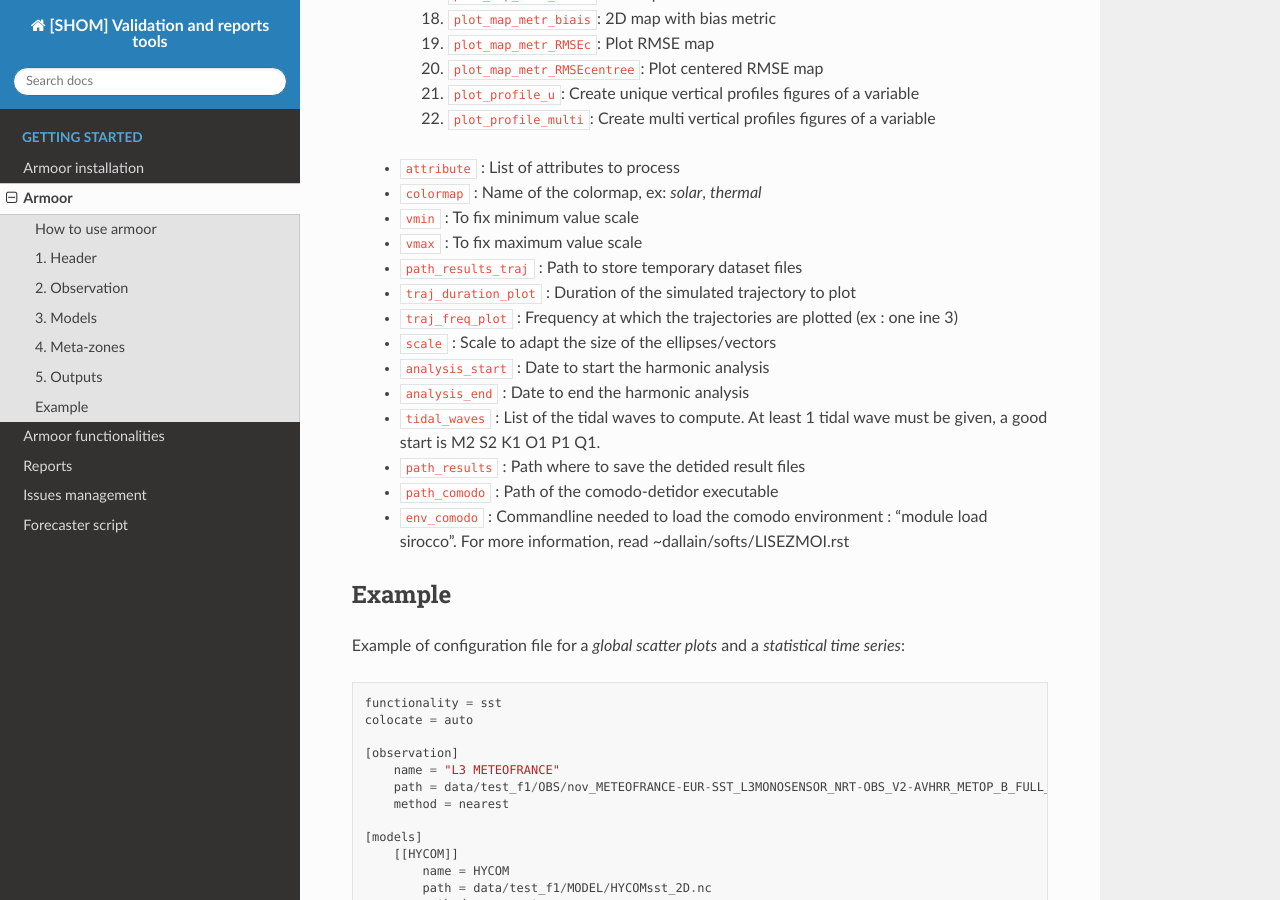
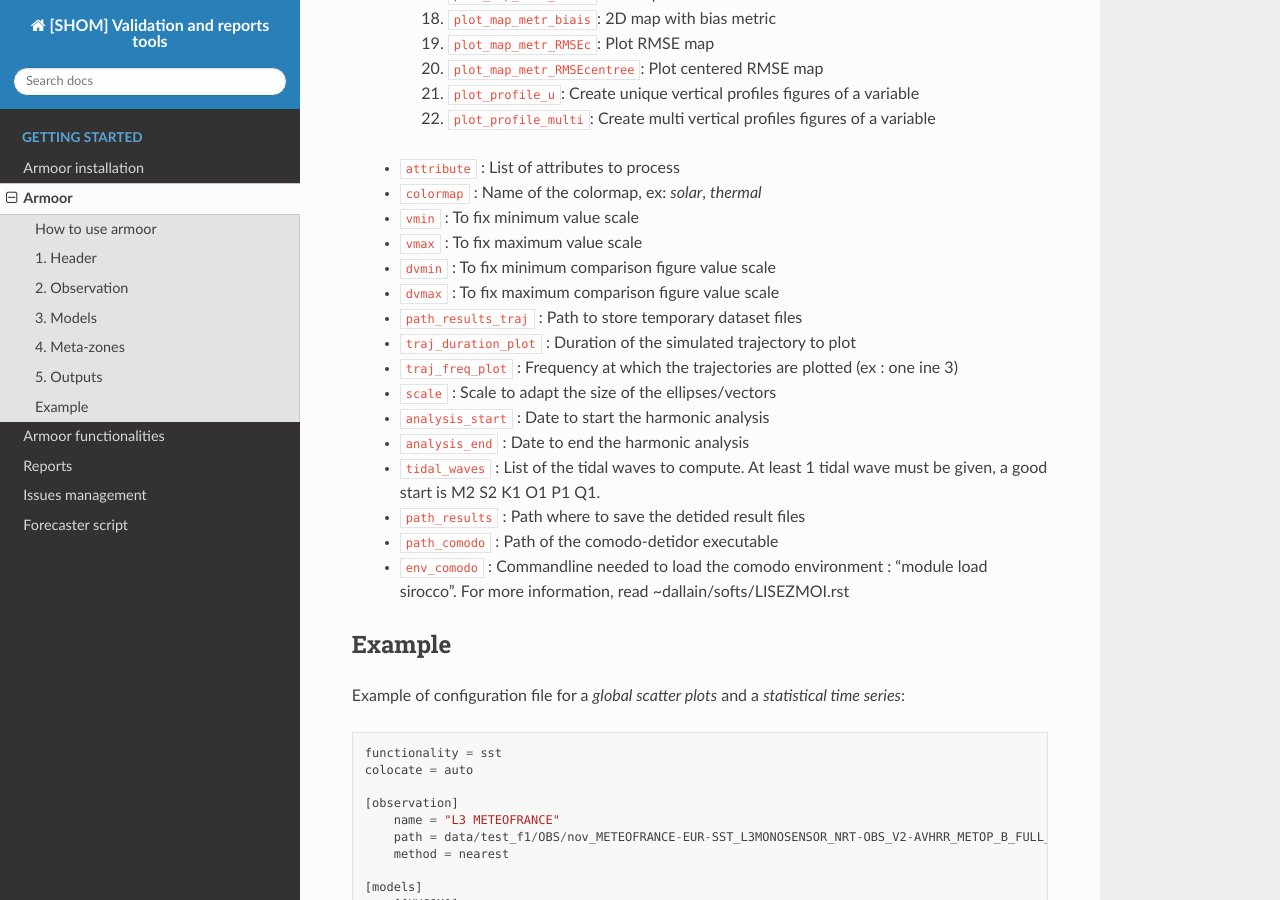
Before and after one commit to shom-fr/armoor, a Sphinx documentation site: the page built from docs/source/base.rst, in a window 1280 px wide and 900 px high, scrolled down 3926 px. Built offline with Sphinx 7.4.7 and the Read the Docs theme 2.0.0, drawn with Linux system fonts in a browser that asks for light colours.

Commit message:
#55 documentation updated

```diff
--- a/docs/source/base.rst
+++ b/docs/source/base.rst
@@ -143,6 +143,8 @@ For each output here is the list of possible options (with their associated desc
     * ``colormap`` : Name of the colormap, ex: *solar*, *thermal*
     * ``vmin`` : To fix minimum value scale
     * ``vmax`` : To fix maximum value scale
+    * ``dvmin`` : To fix minimum comparison figure value scale
+    * ``dvmax`` : To fix maximum comparison figure value scale
     * ``path_results_traj`` : Path to store temporary dataset files
     * ``traj_duration_plot`` : Duration of the simulated trajectory to plot
     * ``traj_freq_plot`` : Frequency at which the trajectories are plotted (ex : one ine 3)
```
